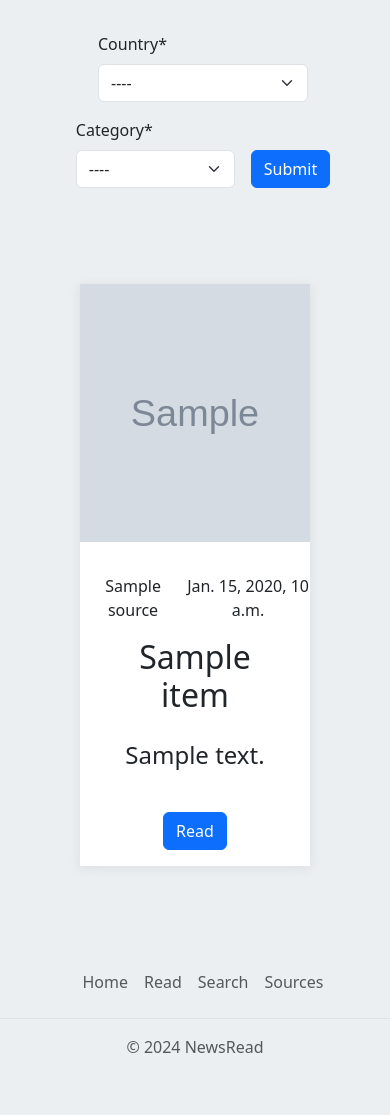
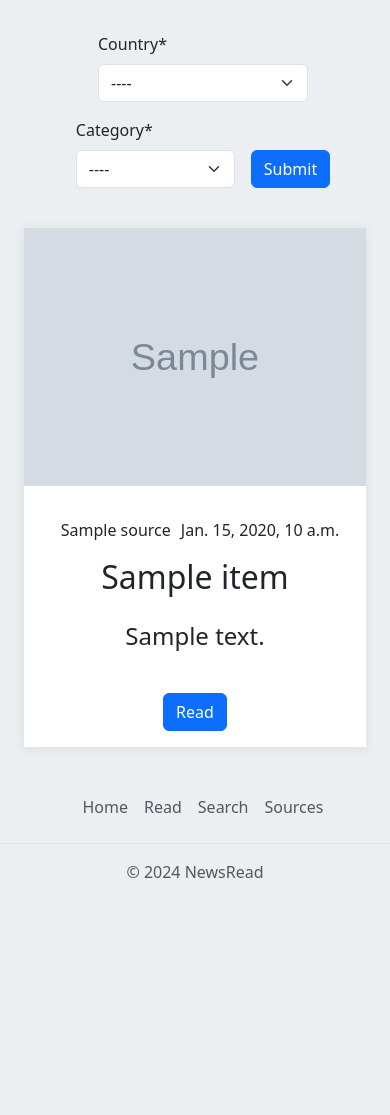
Before and after one commit to tomson611/NewsRead, a Django app: template reader/templates/reader/read.html in a window 390 px wide. Shown: the part 56-1171 px from the top of the page. After the commit the page ends 934 px from the top, so only its background shows below. Run offline with Django 4.2, Linux system fonts and the light colour scheme; tables that the repository leaves empty hold one stand-in row (values such as "Sample post"); the template is opened without the code that fills it: values that come from a table or form of the project are taken from there, most other values are stand-ins (such as "Sample title", 1, 10 or a date in 2020); grey boxes marked "Sample" are stand-in pictures; some libraries are stand-ins or nearby versions.

Commit message:
Add article margin

```diff
--- a/reader/static/reader/style.css
+++ b/reader/static/reader/style.css
@@ -135,6 +135,10 @@
         margin-bottom: 1rem;
     }
 
+    .article {
+        margin:  1.5rem;
+    }
+
     .article h1 {
         margin: 0 2rem;
     }
```
